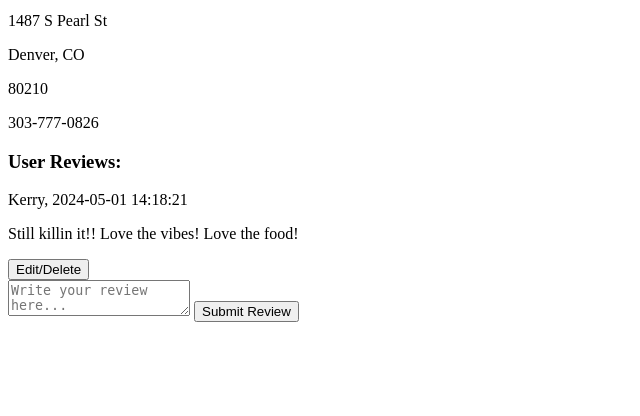
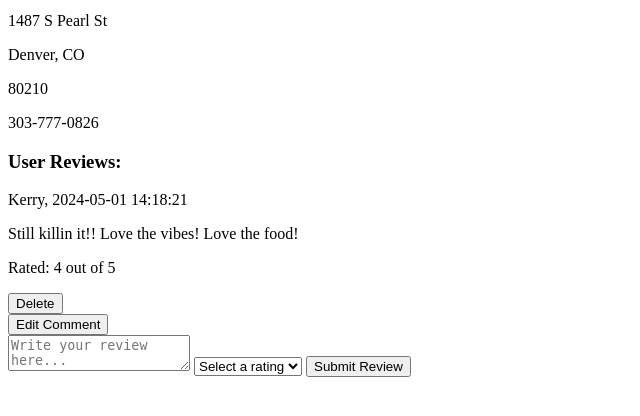
Before and after one commit to dnorton95/group_project, a Flask app: page /restaurants/1 in a window 1280 px wide. Shown: the part 241-657 px from the top of the page, without its empty margins (0-640 px from the left). Run offline with Flask 3, Linux system fonts and the light colour scheme; data comes from the database, SQL or seed files in the repository.

Commit message:
Finished all necessary functions excluding dashboard link and log out link.

```diff
--- a/flask_app/controllers/restaurants.py
+++ b/flask_app/controllers/restaurants.py
@@ -55,7 +55,7 @@ def all_restaurants():
     #     flash("Please log in.", "login")
     #     return redirect("/")
 
-    restaurants = Restaurant.find_all_with_users()
+    restaurants = Restaurant.find_all()
     user = User.find_by_id(session["user_id"])
     return render_template("all_restaurants.html", restaurants=restaurants, user=user)
 
--- a/flask_app/controllers/users.py
+++ b/flask_app/controllers/users.py
@@ -8,7 +8,7 @@ from flask import flash, render_template, redirect, request, session
 
 @app.route("/")
 def index():
-    return render_template("index.html")
+    return render_template("login_registration.html")
 
 
 @app.post("/users/register")
--- a/flask_app/models/rating.py
+++ b/flask_app/models/rating.py
@@ -36,7 +36,7 @@ class Rating:
     def create(cls, form_data):
         query = """INSERT INTO ratings (user_id, restaurant_id, rating, comment)
                 VALUES (%(user_id)s, %(restaurant_id)s, %(rating)s, %(comment)s);"""
-        connectToMySQL("restaurants_schema").query_db(query, form_data)
+        connectToMySQL("group_project").query_db(query, form_data)
         return
 
 # CREATE METHODS END
@@ -46,6 +46,12 @@ class Rating:
 
 
 # READ METHODS BEGIN
+
+    @classmethod
+    def find_by_id(cls, rating_id):
+        query = "SELECT r.*, u.first_name, u.last_name FROM ratings r JOIN users u ON r.user_id = u.id WHERE r.id = %(rating_id)s;"
+        result = connectToMySQL(cls.DB).query_db(query, {'rating_id': rating_id})
+        return cls(result[0]) if result else None
 
     @classmethod
     def all_ratings(cls, restaurant_id):
--- a/flask_app/templates/restaurant_details.html
+++ b/flask_app/templates/restaurant_details.html
@@ -65,9 +65,18 @@
               <div>
                 <p>{{ rating.users.first_name }}, {{ rating.created_at }}</p>
                 <p>{{ rating.comment }}</p>
+                <p>Rated: {{ rating.rating}} out of 5</p>
               </div>
               <div>
-                <button>Edit/Delete</button>
+                <form method="post" action="/ratings/{{ rating.id }}/delete">
+                  <input type="hidden" name="rating_id" value="{{ rating.id }}">
+                  <input type="hidden" name="restaurant_id" value="{{ rating.restaurant_id }}">
+                  <button type="submit">Delete</button>
+                </form>
+                <form role="delete" action="/ratings/{{ rating.id }}/edit">
+                  <button type="submit">Edit Comment</button>
+              </form>
+
               </div>
             {% endfor %}
           {% else %}
@@ -85,8 +94,17 @@
         <div>
           <!-- Leave Review Card Start -->
           <div>
-            <form method="post" action="/rating/create">
-              <textarea name="review_content" placeholder="Write your review here..." required></textarea>
+            <form method="post" action="/ratings/create">
+              <input type="hidden" name="restaurant_id" value="{{ restaurant.id }}">
+              <textarea name="comment" placeholder="Write your review here..." required></textarea>
+              <select name="rating" required>
+                <option value="" selected disabled hidden>Select a rating</option>
+                <option value="1">1</option>
+                <option value="2">2</option>
+                <option value="3">3</option>
+                <option value="4">4</option>
+                <option value="5">5</option>
+              </select>
               <button type="submit">Submit Review</button>
             </form>
           </div>
```
Also changed, not shown: flask_app/controllers/ratings.py (+19 -6 lines).
